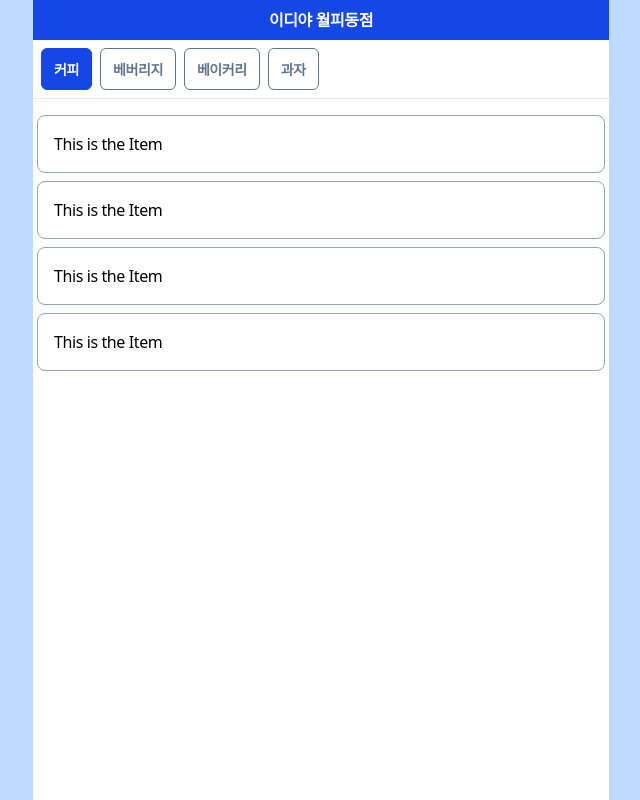
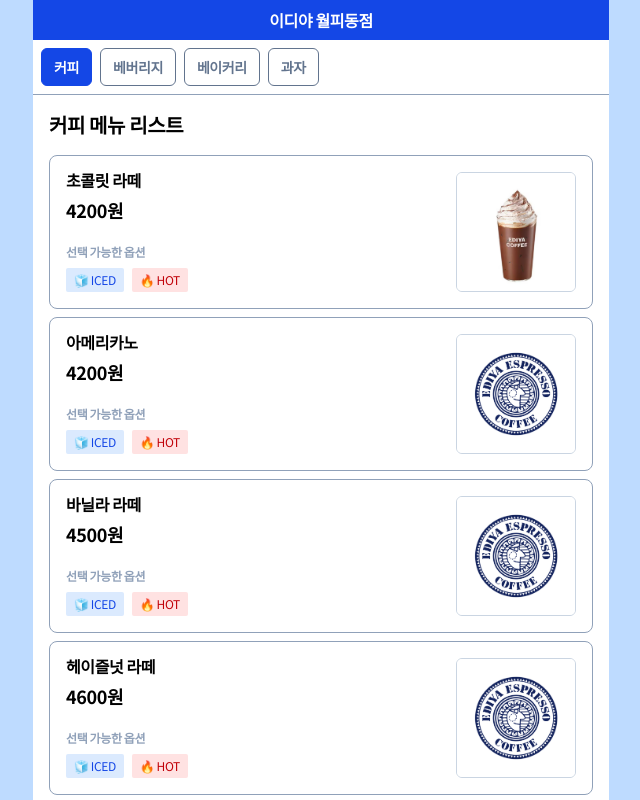
Before and after one commit to branwaySrc/EdiyaSrc, a Next.js app: page / in a window 1280 px wide. Shown: the top 800 px of the page, without its empty margins (319-959 px from the left). Built offline with nearby package versions, Linux system fonts and the light colour scheme.

Commit message:
add Product Item update V01

```diff
--- /dev/null
+++ b/app/(screens)/cart/page.tsx
@@ -0,0 +1,8 @@
+export default function CartPage() {
+	return (
+		<>
+			<div>This is the cart</div>
+			<div>type</div>
+		</>
+	);
+}
--- /dev/null
+++ b/app/(screens)/menu/[slug]/page.tsx
@@ -0,0 +1,19 @@
+// app/menu/[slug]/page.tsx
+
+import { notFound } from "next/navigation";
+
+export default function MenuDetailPage({ params }: { params: { slug: string } }) {
+	const { slug } = params;
+
+	// 예시: slug 검증 또는 데이터 fetch
+	if (!slug) {
+		notFound();
+	}
+
+	return (
+		<main className="p-4">
+			<h1>메뉴 상세: {slug}</h1>
+			{/* 실제 메뉴 데이터 렌더링 */}
+		</main>
+	);
+}
--- a/app/_components/items/Product.tsx
+++ b/app/_components/items/Product.tsx
@@ -1,15 +1,61 @@
+import Image from "next/image";
+import Link from "next/link";
 import { PropsWithChildren } from "react";
 
 function ProductList(props: PropsWithChildren) {
-	return <ul className="list-none flex flex-col px-1 gap-2 mt-4">{props.children}</ul>;
+	return <ul className="list-none flex flex-col gap-2 px-4 mb-10">{props.children}</ul>;
 }
 
-function ProductItem(props: PropsWithChildren) {
+interface ProductItemProps {
+	productName: string;
+	slug: string;
+	productDescription?: string;
+	productPrice: number;
+	productImage: string;
+	productType: string[];
+}
+
+function ProductItem(props: ProductItemProps) {
+	const { productType } = props;
+
+	const hasHot = productType.includes("hot");
+	const hasIced = productType.includes("iced");
+
 	return (
-		<li className="w-full border border-slate-400 rounded-lg p-4">
-			<span>This is the Item{props.children}</span>
-		</li>
+		<Link href={`./menu/${props.slug}`}>
+			<li className="w-full border border-slate-400 rounded-lg p-4 flex justify-between">
+				<section className="flex flex-col max-w-[320px] gap-2 justify-between">
+					<div className="flex flex-col gap-2">
+						<h2 className="font-bold text-md ">{props.productName}</h2>
+						<legend className="font-bold text-lg">
+							{props.productPrice}
+							<span>원</span>
+						</legend>
+					</div>
+					<article className="flex flex-col gap-2">
+						<div className="text-xs font-bold text-slate-400">선택 가능한 옵션</div>
+						<div className="flex gap-2">
+							{hasIced && <IcedBadge />}
+							{hasHot && <HotBadge />}
+						</div>
+					</article>
+				</section>
+				<aside className="w-full max-w-[120px] min-w-[100px]">
+					<div className="border rounded-md border-slate-300 overflow-hidden ">
+						<Image alt={"menu"} src={props.productImage || "./noImage"} width={120} height={120} />
+					</div>
+				</aside>
+			</li>
+		</Link>
 	);
+}
+
+function IcedBadge() {
+	return <span className="px-2 py-1 text-xs bg-blue-100 text-blue-700 rounded-xs">🧊 ICED</span>;
+}
+
+function HotBadge() {
+	return <span className="px-2 py-1 text-xs bg-red-100 text-red-700 rounded-xs">🔥 HOT</span>;
 }
 
 const Product = {
--- a/app/_components/menus/CaffeinMenuList.tsx
+++ b/app/_components/menus/CaffeinMenuList.tsx
@@ -1,11 +1,20 @@
 import Product from "../items/Product";
+import { defaultItem } from "@/app/util/sampleData";
 export default function CaffeinMenuList() {
+	const DATA = defaultItem;
 	return (
 		<Product.List>
-			<Product.Item />
-			<Product.Item />
-			<Product.Item />
-			<Product.Item />
+			{DATA.map(product => (
+				<Product.Item
+					slug={product.slug}
+					key={product.productId}
+					productDescription={product.productDescription}
+					productName={product.productName}
+					productPrice={product.productPrice}
+					productType={product.productType}
+					productImage={product.productImage}
+				/>
+			))}
 		</Product.List>
 	);
 }
--- a/app/_components/tiles/Category.tsx
+++ b/app/_components/tiles/Category.tsx
@@ -3,8 +3,8 @@
 function CategoryBar(props: PropsWithChildren) {
 	const topSticky = "sticky top-0 z-50";
 	return (
-		<aside className={`flex gap-2 py-2 border-b border-slate-200 bg-white ${topSticky}`}>
-			<span className="ml-[0px] " />
+		<aside className={`flex gap-2 py-2 border-b border-slate-400 bg-white ${topSticky}`}>
+			<span />
 			{props.children}
 		</aside>
 	);
@@ -13,9 +13,9 @@
 interface CategoryItemProps {
 	category?: string;
 	onClick?: () => void;
-	active?: boolean; // 선택된 상태 (props.current → active로 통일)
+	active?: boolean;
 	disabled?: boolean;
-	hidden?: boolean; // hidden 상태
+	hidden?: boolean;
 }
 
 function CategoryItem(props: CategoryItemProps) {
--- a/app/globals.css
+++ b/app/globals.css
@@ -1 +1,8 @@
 @import "tailwindcss";
+:root {
+	--font-noto-sans-kr: "Noto Sans KR", sans-serif;
+}
+body {
+	font-family: var(--font-noto-sans-kr);
+	line-height: 1;
+}
--- a/app/layout.tsx
+++ b/app/layout.tsx
@@ -8,16 +8,6 @@
 
 const notoSansKR = Noto_Sans_KR({
 	variable: "--font-noto-sans-kr",
-	subsets: ["latin"],
-});
-
-const geistSans = Geist({
-	variable: "--font-geist-sans",
-	subsets: ["latin"],
-});
-
-const geistMono = Geist_Mono({
-	variable: "--font-geist-mono",
 	subsets: ["latin"],
 });
 
--- /dev/null
+++ b/app/not-found.tsx
@@ -0,0 +1,10 @@
+import Link from "next/link";
+
+export default function NotFound() {
+	return (
+		<div>
+			<h1>페이지를 찾을 수 없습니다.</h1>
+			<Link href="/">홈으로 가기</Link>
+		</div>
+	);
+}
--- a/app/page.tsx
+++ b/app/page.tsx
@@ -1,5 +1,6 @@
 "use client";
-import { useState } from "react";
+
+import { PropsWithChildren, useState } from "react";
 import CaffeinMenuList from "./_components/menus/CaffeinMenuList";
 import Category from "./_components/tiles/Category";
 
@@ -18,6 +19,7 @@
 					<Category.Item key={category} category={category} onClick={() => handleCategoryClick(category)} active={selectedCategory === category} />
 				))}
 			</Category.Bar>
+			<HomeTitle>{selectedCategory}</HomeTitle>
 			{selectedCategory === "커피" && <CaffeinMenuList />}
 			{selectedCategory === "베버리지" && <div>🍹 Beverage List</div>}
 			{selectedCategory === "베이커리" && <div>🥐 Bakery List</div>}
@@ -25,3 +27,14 @@
 		</>
 	);
 }
+
+function HomeTitle(props: PropsWithChildren) {
+	return (
+		<div className="p-4">
+			<h1 className="font-bold text-xl">
+				{props.children}
+				<span className="ml-1">메뉴 리스트</span>
+			</h1>
+		</div>
+	);
+}
--- /dev/null
+++ b/app/util/sampleData.ts
@@ -0,0 +1,65 @@
+export const defaultItem = [
+	{
+		productId: "1",
+		slug: "latte",
+		productName: "초콜릿 라떼",
+		productType: ["iced", "hot"],
+		productDescription: "This is the description of Item that can tell anything about the menu concept and all",
+		productPrice: 4200,
+		productImage: "/coffee.jpg",
+	},
+	{
+		productId: "2",
+		slug: "americano",
+		productName: "아메리카노",
+		productType: ["iced", "hot"],
+		productDescription: "This is the description of Item that can tell anything about the menu concept and all",
+		productPrice: 4200,
+		productImage: "/noImage.jpg",
+	},
+	{
+		productId: "3",
+		slug: "vanilla-latte",
+		productName: "바닐라 라떼",
+		productType: ["iced", "hot"],
+		productDescription: "Smooth and sweet vanilla flavor with rich espresso.",
+		productPrice: 4500,
+		productImage: "/noImage.jpg",
+	},
+	{
+		productId: "4",
+		slug: "hazelnut-latte",
+		productName: "헤이즐넛 라떼",
+		productType: ["iced", "hot"],
+		productDescription: "Nutty hazelnut twist for a deeper taste experience.",
+		productPrice: 4600,
+		productImage: "/noImage.jpg",
+	},
+	{
+		productId: "5",
+		slug: "caramel-macchiato",
+		productName: "카라멜 마끼아또",
+		productType: ["iced", "hot"],
+		productDescription: "Rich caramel layered over creamy steamed milk and espresso.",
+		productPrice: 4800,
+		productImage: "/noImage.jpg",
+	},
+	{
+		productId: "6",
+		slug: "green-tea-latte",
+		productName: "말차 라떼",
+		productType: ["iced", "hot"],
+		productDescription: "Earthy matcha with a milky finish, perfect for tea lovers.",
+		productPrice: 4700,
+		productImage: "/noImage.jpg",
+	},
+	{
+		productId: "7",
+		slug: "espresso",
+		productName: "에스프레소",
+		productType: ["iced", "hot"],
+		productDescription: "Strong, bold espresso shot to energize your day.",
+		productPrice: 3000,
+		productImage: "/noImage.jpg",
+	},
+];
```
Also changed, not shown: public/coffee.jpg (added), public/noImage.jpg (added).
